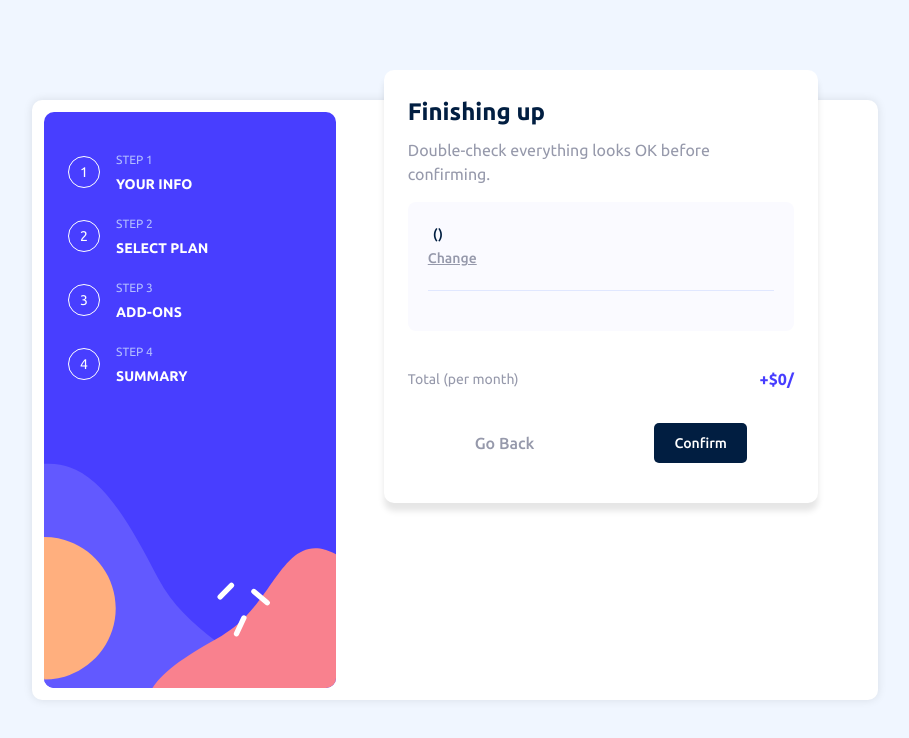
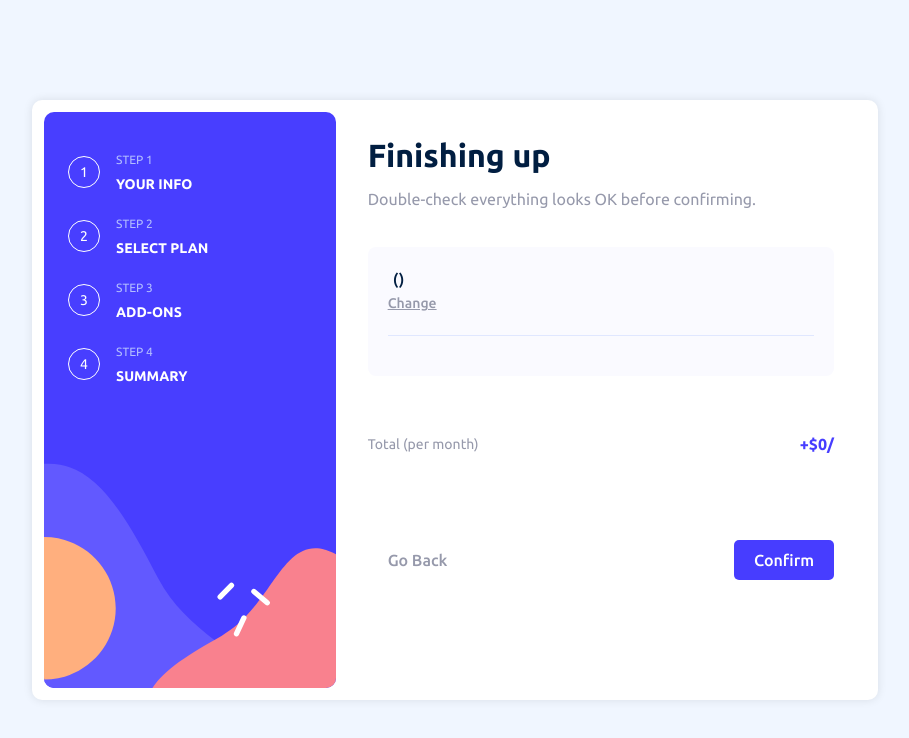
Before and after one commit to Doileo/multi-step-form, a React (Create React App) app: page /summary in a window 1280 px wide. Shown: the top 738 px of the page, without its empty margins (185-1094 px from the left). Built offline with nearby package versions, Linux system fonts and the light colour scheme.

Commit message:
feat: Added desktop layout styles for  the Summary component

```diff
--- a/src/components/Summary/Summary.css
+++ b/src/components/Summary/Summary.css
@@ -98,3 +98,42 @@
   align-items: center;
   justify-content: space-between;
 }
+
+@media (min-width: 768px) {
+  .summary {
+    box-shadow: none;
+    margin: -7% auto 0;
+    padding: 0.5rem;
+    width: 100%;
+    gap: 2.25rem;
+  }
+
+  .top-elements h2 {
+    font-size: var(--font-size-32);
+  }
+
+  .plan-name,
+  .price {
+    font-size: var(--font-size-16);
+  }
+
+  .addon-item {
+    display: flex;
+    justify-content: space-between;
+  }
+
+  .summary .navigation-buttons {
+    width: 100%;
+    padding: 1rem 0;
+    margin-top: 2rem;
+  }
+
+  .summary .next-step__button {
+    background-color: var(--purple-color);
+    font-size: var(--font-size-16);
+  }
+
+  .summary .next-step__button:hover {
+    background-color: #928cff;
+  }
+}
```
